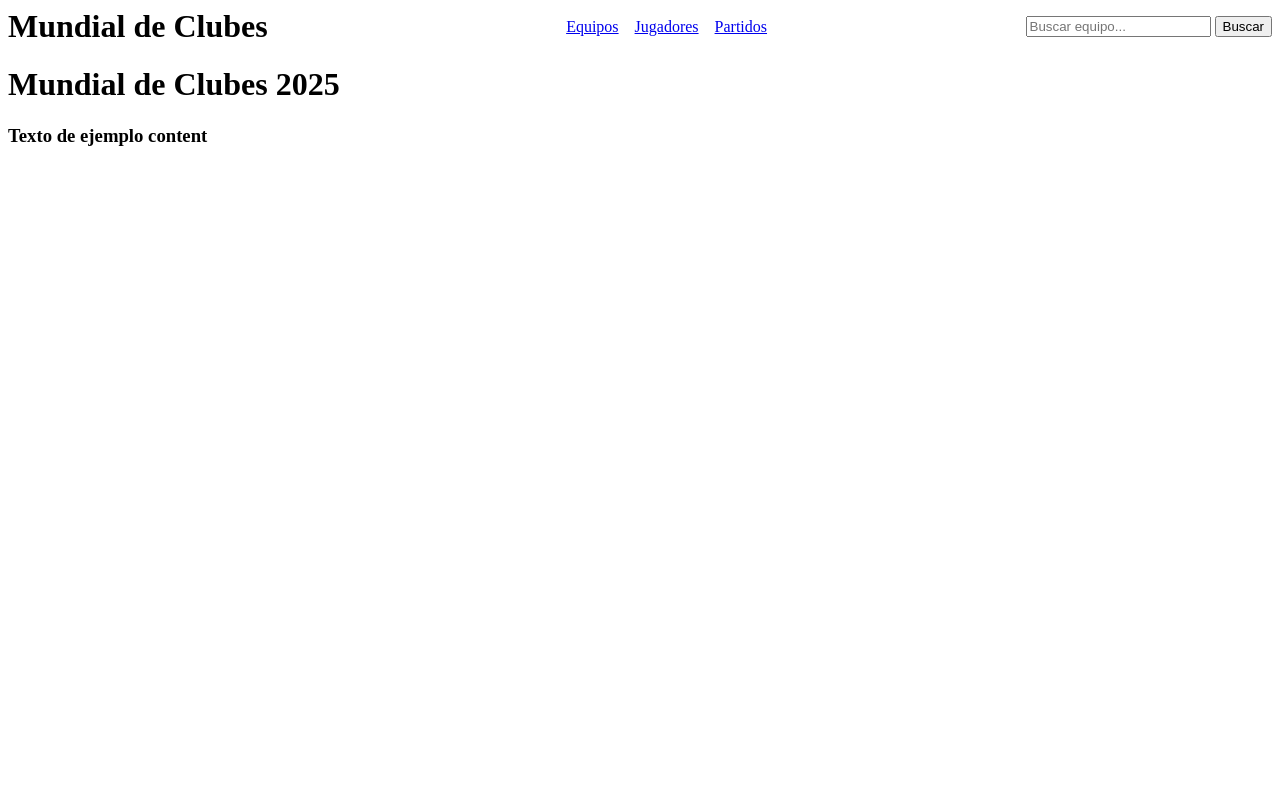
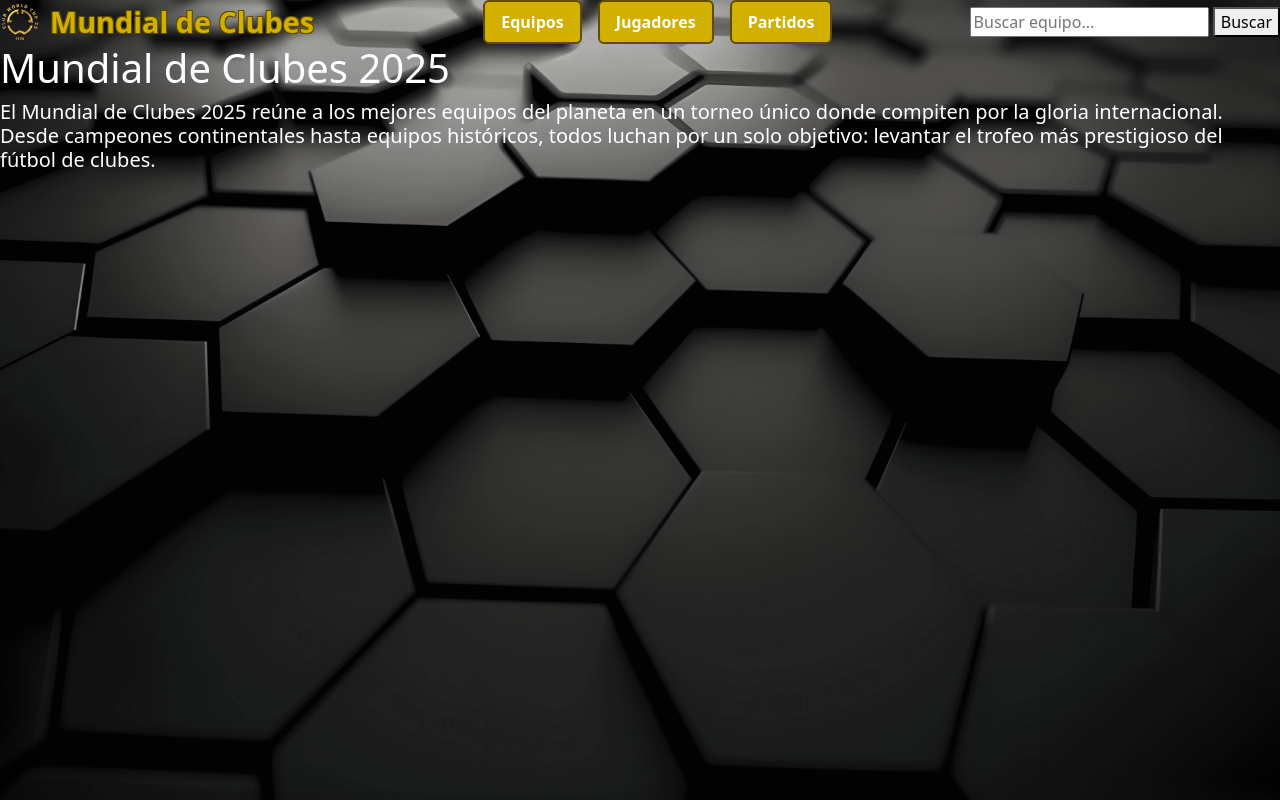
Before and after one commit to Zantt08/PrimeraPaginaZalazar, a Django app: page / in a window 1280 px wide. Run offline with Django 5.2, Linux system fonts and the light colour scheme.

Commit message:
BS & Style CSS

```diff
--- a/mainapp/templates/mainapp/base.html
+++ b/mainapp/templates/mainapp/base.html
@@ -3,22 +3,62 @@
 <head>
     <meta charset="UTF-8">
     <meta name="viewport" content="width=device-width, initial-scale=1.0">
+    <link href="https://cdn.jsdelivr.net/npm/bootstrap@5.3.0/dist/css/bootstrap.min.css" rel="stylesheet">
     <title>{% block title %}Mundial de Clubes 2025{% endblock %}</title>
     {% load static %}
+    <style>
+        html, body {
+            height: 100%;
+            margin: 0;
+            padding: 0;
+        }
+        body {
+            color: white;
+            background-image: url("{% static 'mainapp/img/fondo.png' %}");
+            background-size: cover;
+            background-repeat: no-repeat;
+            background-position: center center;
+            min-height: 100vh;
+        }
+        .btn-dorado {
+        background-color: #D1B000;
+        color: white;
+        border: 2px solid #5e4c00;
+        padding: 8px 16px;
+        font-weight: bold;
+        cursor: pointer;
+        transition: background-color 0.3s ease;
+        }
+
+        .btn-dorado:hover {
+        background-color: #C49B06;
+        color: white;
+        border-color: #5e4c00;
+        }
+        .titulo-logo {
+        color: #D1B000;
+        font-size: 1.8rem;
+        font-weight: bold;
+        text-shadow: -1px -1px 0 #5e4c00, 1px -1px 0 #5e4c00, -1px 1px 0 #5e4c00, 1px 1px 0 #5e4c00;
+        }
+        .titulo-logo:hover {
+        color: #C49B06;
+        }
+    </style>
 </head>
 <body>
+    <script src="https://cdn.jsdelivr.net/npm/bootstrap@5.3.0/dist/js/bootstrap.bundle.min.js"></script>
     <header>
         <div style="display: flex; justify-content: space-between; align-items: center;">
-            <div>
-                <a href="{% url 'inicio' %}" style="text-decoration: none; color: black;">
-                    <h1 style="margin: 0;">Mundial de Clubes</h1>
-                </a>
-            </div>
+            <a href="{% url 'inicio' %}" class="d-flex align-items-center text-decoration-none">
+                <img src="{% static 'mainapp/img/icono.png' %}" alt="Inicio" style="height: 40px; margin-right: 10px;">
+                <span class="titulo-logo">Mundial de Clubes</span>
+            </a>
             <nav>
                 <ul style="list-style: none; display: flex; gap: 1rem; margin: 0;">
-                    <li><a href="{% url 'equipos' %}">Equipos</a></li>
-                    <li><a href="{% url 'jugadores' %}">Jugadores</a></li>
-                    <li><a href="{% url 'partidos' %}">Partidos</a></li>
+                    <a href="{% url 'equipos' %}" class="btn btn-dorado">Equipos</a>
+                    <a href="{% url 'jugadores' %}" class="btn btn-dorado">Jugadores</a>
+                    <a href="{% url 'partidos' %}" class="btn btn-dorado">Partidos</a>
                 </ul>
             </nav>
             <form action="{% url 'buscar_equipos' %}" method="get">
--- a/mainapp/templates/mainapp/inicio.html
+++ b/mainapp/templates/mainapp/inicio.html
@@ -5,5 +5,5 @@
 {% endblock %}
 
 {% block content %}
-<h3>Texto de ejemplo content</h3>
+<h5>El Mundial de Clubes 2025 reúne a los mejores equipos del planeta en un torneo único donde compiten por la gloria internacional. Desde campeones continentales hasta equipos históricos, todos luchan por un solo objetivo: levantar el trofeo más prestigioso del fútbol de clubes.</h5>
 {% endblock %}
```
Also changed, not shown: mainapp/static/mainapp/img/fondo.png (added), mainapp/static/mainapp/img/icono.png (added).
